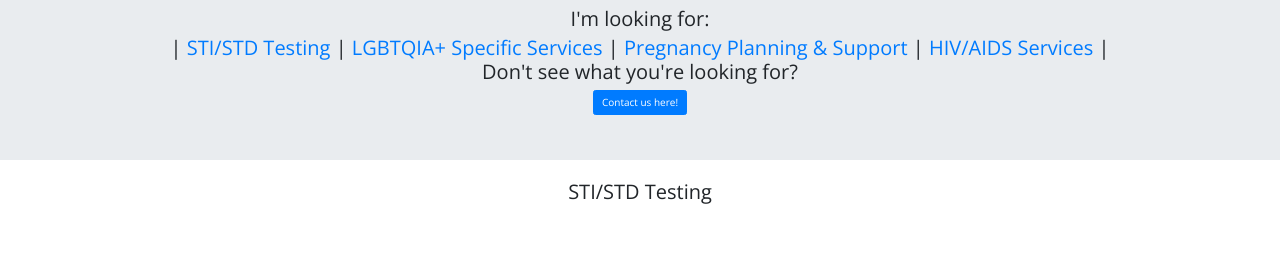
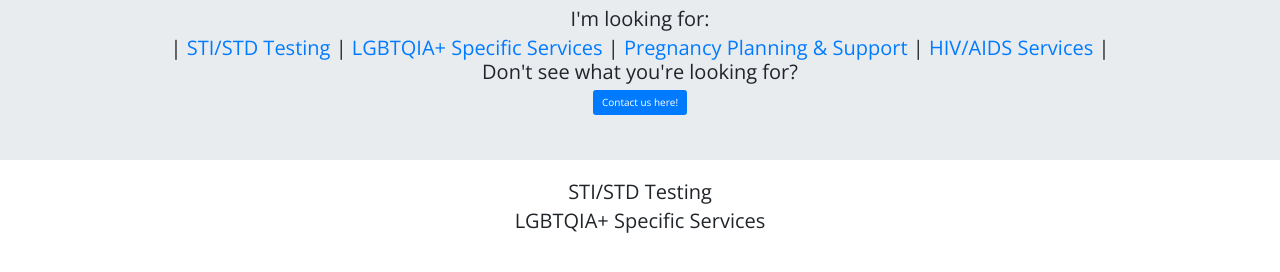
Before and after one commit to mcalistm/SexualHealthCheckOnline, a plain HTML site: page index.html in a window 1280 px wide. Shown: the part 156-428 px from the top of the page. Drawn offline with nearby package versions, Linux system fonts and the light colour scheme.

Commit message:
Added LGBTQIA+ section to index

```diff
--- a/index.html
+++ b/index.html
@@ -66,6 +66,12 @@
         </div>
     </div>
 <!-- LGBTQIA+ Section -->
+    <div id="LGBTQIA+" class="row">
+        <div class="col-12">
+            <h2 class="">LGBTQIA+ Specific Services</h2>
+            <h3 class=""></h3>
+        </div>
+    </div>
 <!-- Pregnancy Section -->
 <!-- HIV/AIDS Section -->
 <!-- Contact Section -->
```
